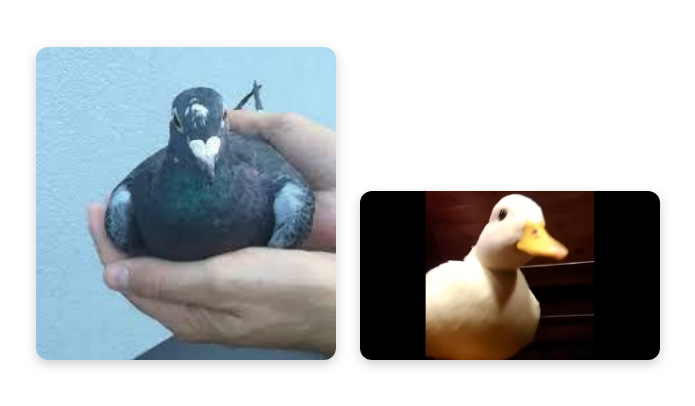
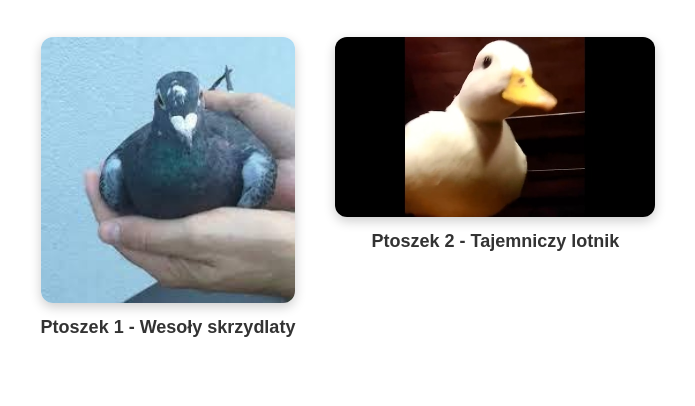
Before and after one commit to Kaajzerka/Ptoszek2, a plain HTML site: page index.html in a window 1280 px wide. Shown: the part 100-506 px from the top of the page, without its empty margins (292-987 px from the left). Drawn offline with Linux system fonts and the light colour scheme.

Commit message:
Update index.html

```diff
--- a/index.html
+++ b/index.html
@@ -2,23 +2,38 @@
 <html lang="pl">
 <head>
   <meta charset="UTF-8" />
-  <meta name="viewport" content="width=device-width, initial-scale=1.0" />
+  <meta name="viewport" content="width=device-width, initial-scale=1" />
   <title>Ptoszek2 – Galeria ptoszków</title>
   <style>
     body {
       background-color: white;
-      font-family: sans-serif;
+      font-family: Arial, sans-serif;
       text-align: center;
       padding: 30px;
     }
     h1 {
       margin-bottom: 40px;
     }
-    .gallery img {
-      margin: 10px;
+    .gallery {
+      display: flex;
+      justify-content: center;
+      gap: 40px;
+      flex-wrap: wrap;
+    }
+    .photo {
+      max-width: 320px;
+      text-align: center;
+    }
+    .photo img {
+      width: 100%;
       border-radius: 12px;
       box-shadow: 0 4px 12px rgba(0,0,0,0.2);
-      width: 300px;
+      margin-bottom: 10px;
+    }
+    .caption {
+      font-weight: bold;
+      font-size: 18px;
+      color: #333;
     }
   </style>
 </head>
@@ -26,8 +41,14 @@
   <h1>🐦 Galeria Ptoszków, mój królu 👑</h1>
 
   <div class="gallery">
-    <img src="ptoszek1.png" alt="Ptoszek 1" />
-    <img src="ptoszek2.png" alt="Ptoszek 2" />
+    <div class="photo">
+      <img src="ptoszek1.png" alt="Ptoszek 1" />
+      <div class="caption">Ptoszek 1 - Wesoły skrzydlaty</div>
+    </div>
+    <div class="photo">
+      <img src="ptoszek2.png" alt="Ptoszek 2" />
+      <div class="caption">Ptoszek 2 - Tajemniczy lotnik</div>
+    </div>
   </div>
 </body>
 </html>
```
